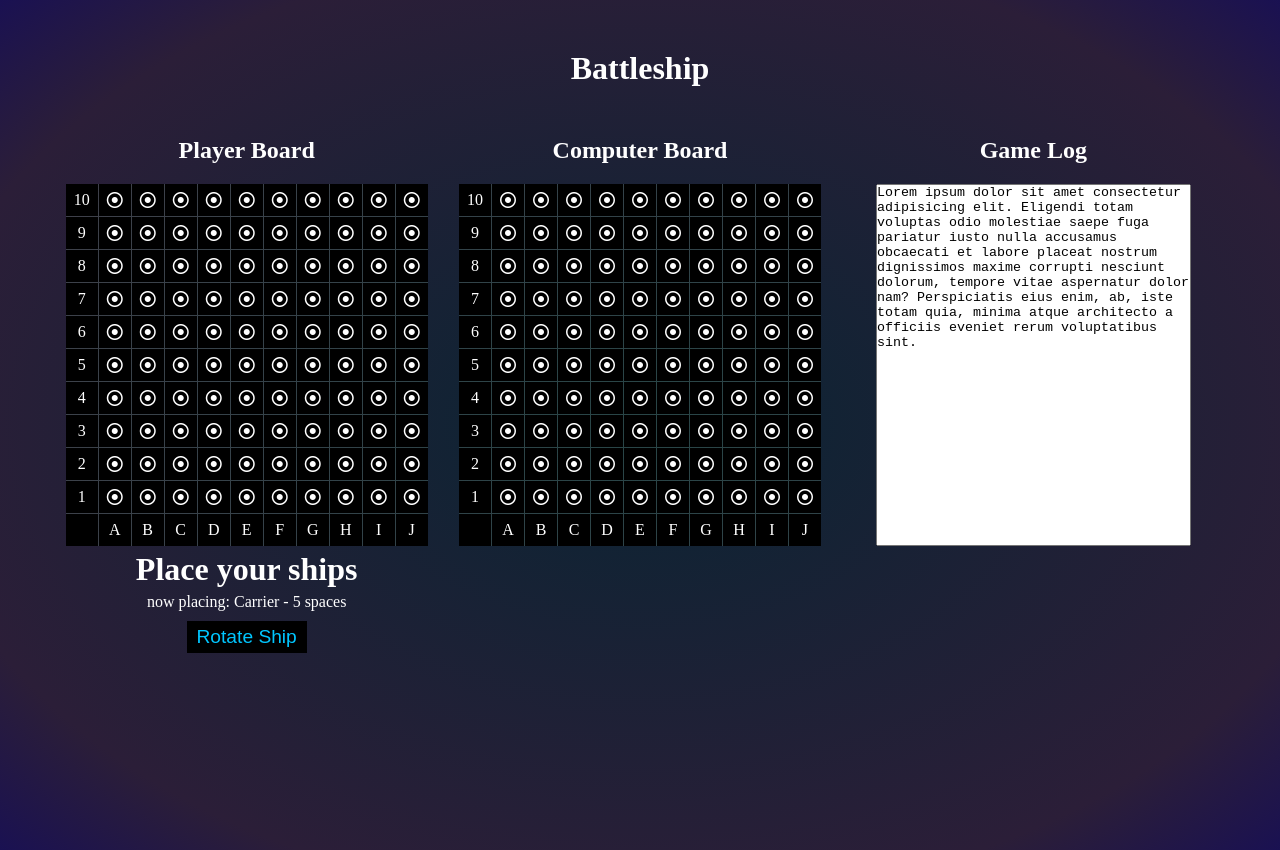
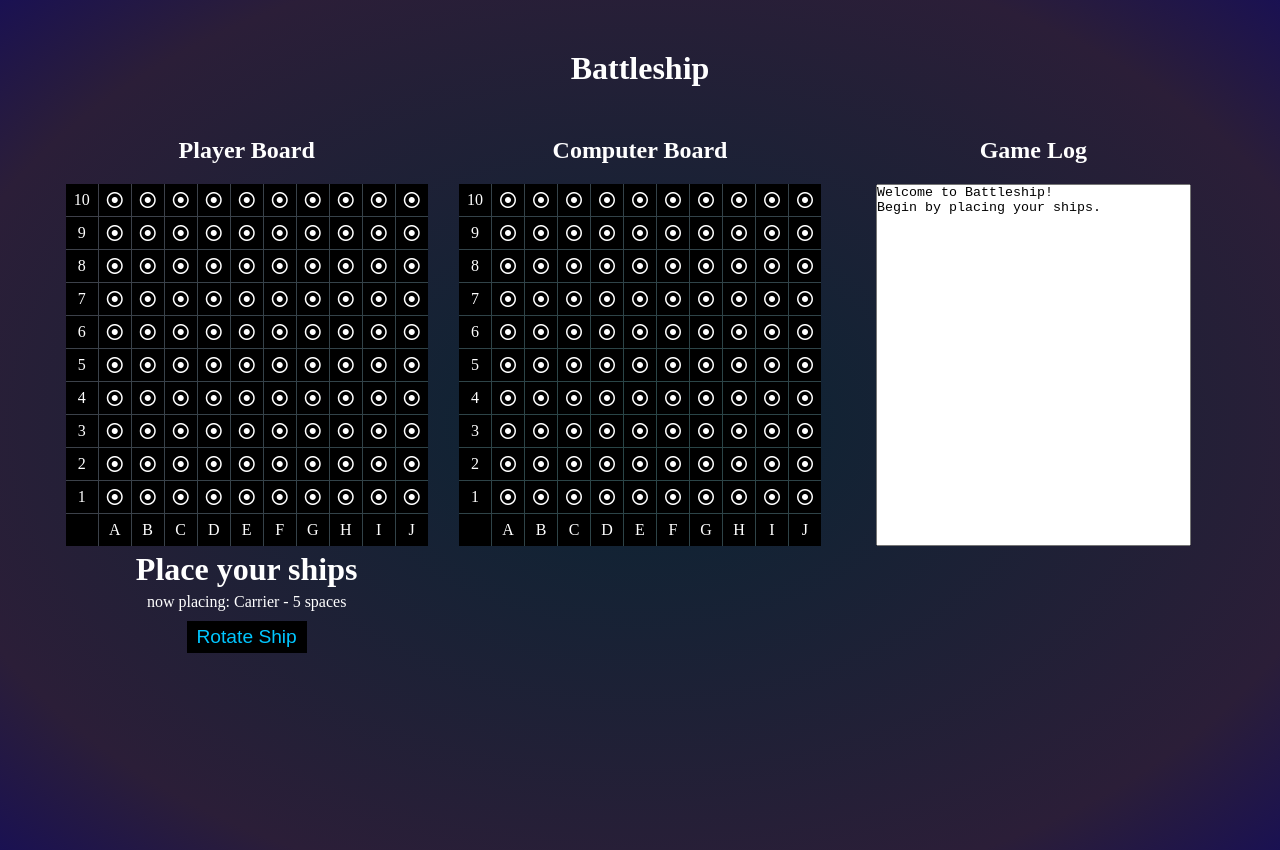
Before and after one commit to Ziorks/battleship, a React (Vite) app: page / in a window 1280 px wide. Built offline with nearby package versions, Linux system fonts and the light colour scheme.

Commit message:
game log working

```diff
--- a/src/App.jsx
+++ b/src/App.jsx
@@ -2,11 +2,14 @@ import { useEffect, useState } from "react";
 import { PlayerBoard } from "./PlayerBoard";
 import { ComputerBoard } from "./ComputerBoard";
 import { Instructions } from "./Instructions";
+import { Gamelog } from "./Gamelog";
 import {
   generateBoardArray,
   renderShipPreview,
   generateComputerBoard,
 } from "./utilities";
+
+const introMessage = "Welcome to Battleship!\nBegin by placing your ships.";
 
 const ships = [
   { name: "Destroyer", size: 2 },
@@ -14,7 +17,7 @@ const ships = [
   { name: "Cruiser", size: 3 },
   { name: "Battleship", size: 4 },
   { name: "Carrier", size: 5 },
-];
+]; //ship names must be unique
 
 // const ships = [{ name: "shipname", size: 1 }]; //for testing
 
@@ -30,6 +33,7 @@ function App() {
   const [playerTurn, setPlayerTurn] = useState(true);
   const [playerShips, setPlayerShips] = useState(ships);
   const [computerShips, setComputerShips] = useState(ships);
+  const [gamelog, setGamelog] = useState([introMessage]);
   const gameOver = computerShips.length == 0 || playerShips.length == 0;
 
   useEffect(() => {
@@ -45,12 +49,21 @@ function App() {
   }, [state]);
 
   useEffect(() => {
+    let log = document.querySelector(".gameLog");
+    log.scrollTop = log.scrollHeight;
+  }, [gamelog]);
+
+  useEffect(() => {
     if (gameOver) {
       setComputerBoard(
         computerBoard.map((tile) => {
           return { ...tile, playable: false };
         })
       );
+      setGamelog([
+        ...gamelog,
+        (computerShips.length == 0 ? "Player" : "Computer") + " Wins!",
+      ]);
     }
 
     if (!playerTurn && !gameOver) {
@@ -132,17 +145,21 @@ function App() {
   }
 
   function handleBomb(row, column) {
+    const columnStr = String.fromCharCode(column + 64);
     const index = (10 - row) * 11 + column;
     let newBoard = playerTurn ? [...computerBoard] : [...playerBoard];
     newBoard[index] = { ...newBoard[index], hit: true, playable: false };
     playerTurn ? setComputerBoard(newBoard) : setPlayerBoard(newBoard);
     const shipName = newBoard[index].ship;
+    let sunk = false;
     if (shipName) {
       let newShips = playerTurn ? [...computerShips] : [...playerShips];
       newShips = newShips
         .map((ship) => {
           if (ship.name === shipName) {
-            return { ...ship, size: ship.size - 1 };
+            const newSize = ship.size - 1;
+            sunk = newSize <= 0;
+            return { ...ship, size: newSize };
           } else {
             return ship;
           }
@@ -151,6 +168,20 @@ function App() {
       playerTurn ? setComputerShips(newShips) : setPlayerShips(newShips);
     }
     setPlayerTurn(!playerTurn);
+    const activeUser = playerTurn ? "Player" : "Computer";
+    const otherUser = !playerTurn ? "Player" : "Computer";
+    setGamelog([
+      ...gamelog,
+      activeUser +
+        " bombed " +
+        columnStr +
+        row +
+        ": it's a " +
+        (shipName ? "hit!" : "miss.") +
+        (sunk
+          ? "\n" + activeUser + " sunk " + otherUser + "'s " + shipName + "!"
+          : ""),
+    ]);
   }
 
   function playAgain() {
@@ -163,6 +194,7 @@ function App() {
     setPlayerTurn(true);
     setPlayerShips(ships);
     setComputerShips(ships);
+    setGamelog([introMessage]);
   }
 
   return (
@@ -181,16 +213,10 @@ function App() {
         <ComputerBoard
           computerBoard={computerBoard}
           playerTurn={playerTurn}
+          gameOver={gameOver}
           handleBomb={handleBomb}
-          gameOver={gameOver}
         />
-        <textarea
-          readOnly
-          className="gameLog"
-          value={
-            "Lorem ipsum dolor sit amet consectetur adipisicing elit. Eligendi totam voluptas odio molestiae saepe fuga pariatur iusto nulla accusamus obcaecati et labore placeat nostrum dignissimos maxime corrupti nesciunt dolorum, tempore vitae aspernatur dolor nam? Perspiciatis eius enim, ab, iste totam quia, minima atque architecto a officiis eveniet rerum voluptatibus sint."
-          }
-        ></textarea>
+        <Gamelog gamelog={gamelog} />
         <Instructions
           ships={ships}
           state={state}
--- /dev/null
+++ b/src/Gamelog.jsx
@@ -0,0 +1,9 @@
+export function Gamelog({ gamelog }) {
+  return (
+    <textarea
+      readOnly
+      className="gameLog"
+      value={gamelog.join("\n")}
+    ></textarea>
+  );
+}
--- a/src/Instructions.jsx
+++ b/src/Instructions.jsx
@@ -27,7 +27,7 @@ export function Instructions({
   if (playerWins || computerWins) {
     return (
       <div className="instructions-computer">
-        <h1>{(computerWins ? "Computer" : "Player") + "Wins!"}</h1>
+        <h1>{(computerWins ? "Computer" : "Player") + " Wins!"}</h1>
         <button onClick={playAgain} className="btn">
           Play Again?
         </button>
```
